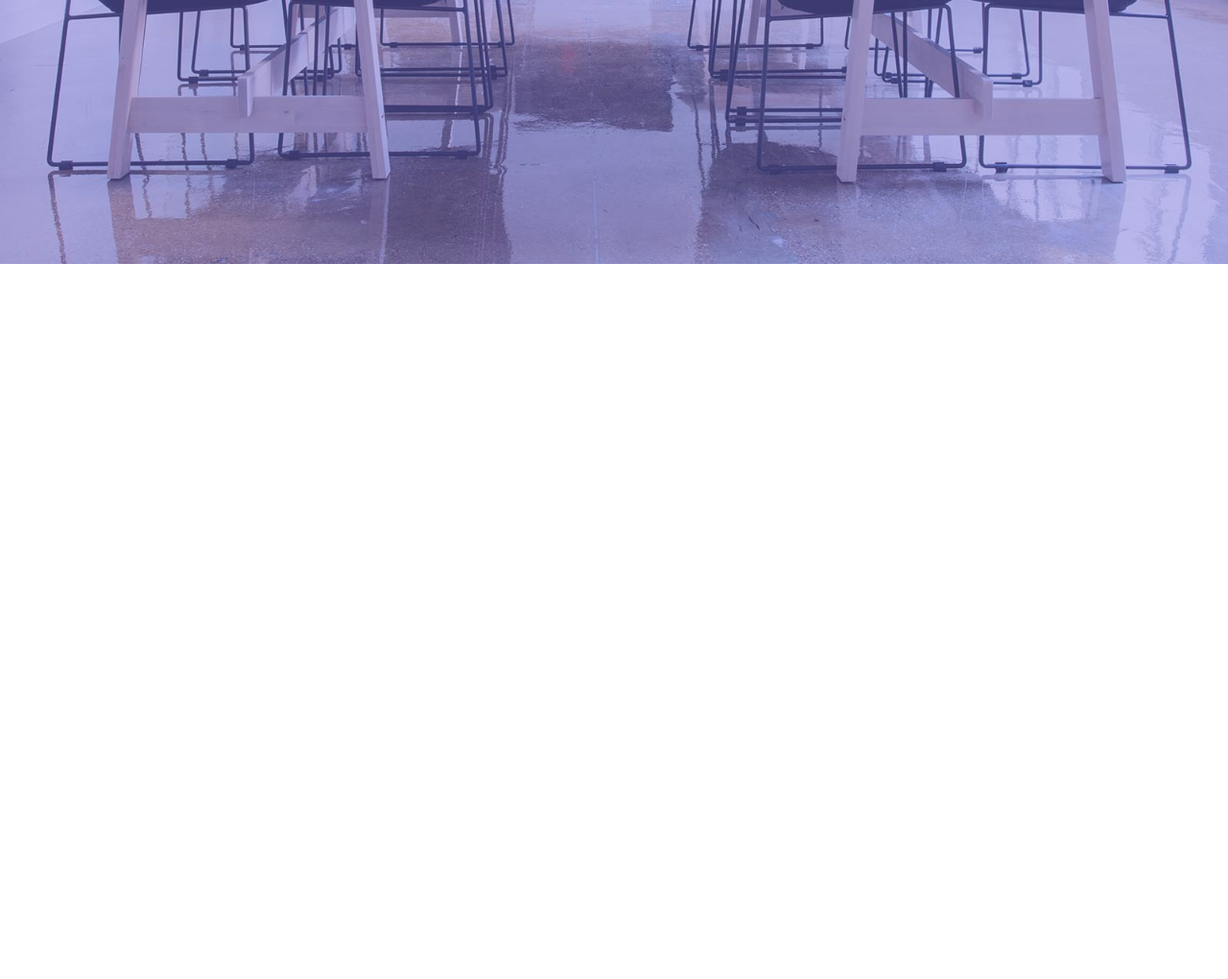
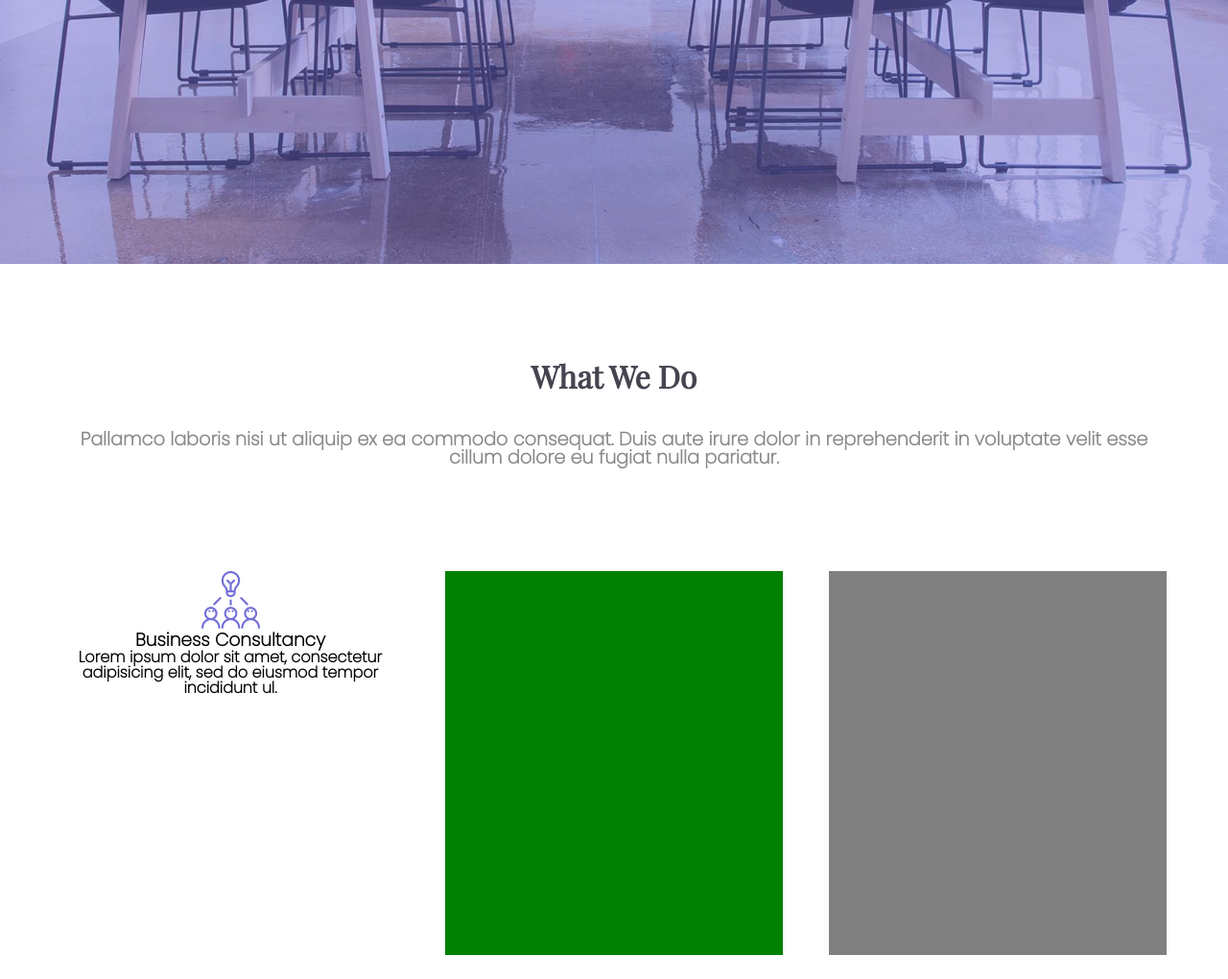
Before and after one commit to rizwanalvi/HTML_7064, a plain HTML site: page Session10A/WebDesign/DumWebSite/index.html in a window 1280 px wide. Shown: the part 605-1625 px from the top of the page at 96% size. Before the commit the page ends 905 px from the top, so only its background shows below. Drawn offline with nearby package versions, Linux system fonts and the light colour scheme; some icons are missing.

Commit message:
Update index.html

```diff
--- a/Session10A/WebDesign/DumWebSite/index.html
+++ b/Session10A/WebDesign/DumWebSite/index.html
@@ -7,6 +7,9 @@
     <title>ZomBiz</title>
     <link rel="preconnect" href="https://fonts.googleapis.com">
 <link rel="preconnect" href="https://fonts.gstatic.com" crossorigin>
+<link rel="preconnect" href="https://fonts.googleapis.com">
+<link rel="preconnect" href="https://fonts.gstatic.com" crossorigin>
+<link href="https://fonts.googleapis.com/css2?family=Playfair+Display&family=Poppins:wght@100;200&display=swap" rel="stylesheet">
 <link href="https://fonts.googleapis.com/css2?family=Poppins:wght@100;200&display=swap" rel="stylesheet">
     <script src="https://kit.fontawesome.com/cbfb82c2cc.js" crossorigin="anonymous"></script>
     <style>
@@ -14,6 +17,7 @@
             margin: 0;
             padding: 0;
             font-family: 'Poppins', sans-serif;
+            box-sizing: border-box;
         }
         .container{
             width: 100%;
@@ -57,6 +61,8 @@
         .hero-section{
             height: 100vh;
             width: 100%;
+display: flex;
+flex-direction: column;
 
             background-image:linear-gradient(rgba(115, 112, 216,0.5),rgba(115, 112, 216,0.5),rgba(115, 112, 216,0.5)), url(assets/images/banner/banner1.jpg);
             background-position: center;
@@ -64,6 +70,58 @@
             background-repeat: no-repeat;
 
         }
+
+      .section-1{
+          display: flex;
+          flex-direction: column;
+          justify-content: center;
+          align-items: center;
+          grid-row-gap: 2rem;
+          width: 100%;
+          height: 40vh;
+          padding: 4rem;
+          /* background-color: red; */
+          text-align: center;
+      }
+
+      .section-1 h1{
+          font-size: 2rem;
+          font-family: 'Playfair Display', serif;
+          color: #44454f;
+      }
+      .section-1 p{
+          font-size: 1.2rem;
+        margin: 0.5rem;
+        color: #888888;
+
+      }
+      .section-2{
+          height: 50vh;
+          display: flex;
+          flex-direction: row;
+            grid-column-gap: 3rem;
+            padding-left: 4rem;
+            padding-right: 4rem;
+          /* background-color: goldenrod; */
+      }
+      .box{
+          width: 450px;
+
+          height: 100%;
+      }
+      .box1{
+          /* background-color: royalblue; */
+          text-align: center;
+      }
+      .box2{
+          background-color: green;
+      }
+      .box3{
+          background-color: gray;
+      }
+      .box1:hover{
+        box-shadow: 5px 11px 5px 0px rgba(0,0,0,0.34);
+      }
     </style>
 </head>
 <body>
@@ -88,8 +146,30 @@
             </div>
         <!-- Navigation End  -->
         <!-- Hero Image -->
-        <div class="hero-section"></div>
+        <div class="hero-section">
+
+        </div>
          <!-- Hero Image End -->
+         <!-- What we do-Start  -->
+        <div class="section-1">
+            <h1>What We Do</h1>
+            <p>Pallamco laboris nisi ut aliquip ex ea commodo consequat. Duis aute irure dolor in reprehenderit in voluptate velit esse cillum dolore eu fugiat nulla pariatur.</p>
+        </div>
+
+           <!-- What we do-End  -->
+           <!-- card-section  start -->
+           <div class="section-2">
+               <div class="box box1">
+                   <img src="assets/images/home/consultency.png" alt="">
+                   <div>
+                       <h3>Business Consultancy</h3>
+                       <p>Lorem ipsum dolor sit amet, consectetur adipisicing elit, sed do eiusmod tempor incididunt ul.</p>
+                   </div>
+               </div>
+               <div class="box box2"></div>
+               <div class="box box3"></div>
+           </div>
+        <!-- card-section  end -->
     </div>
 </body>
 </html>
```
